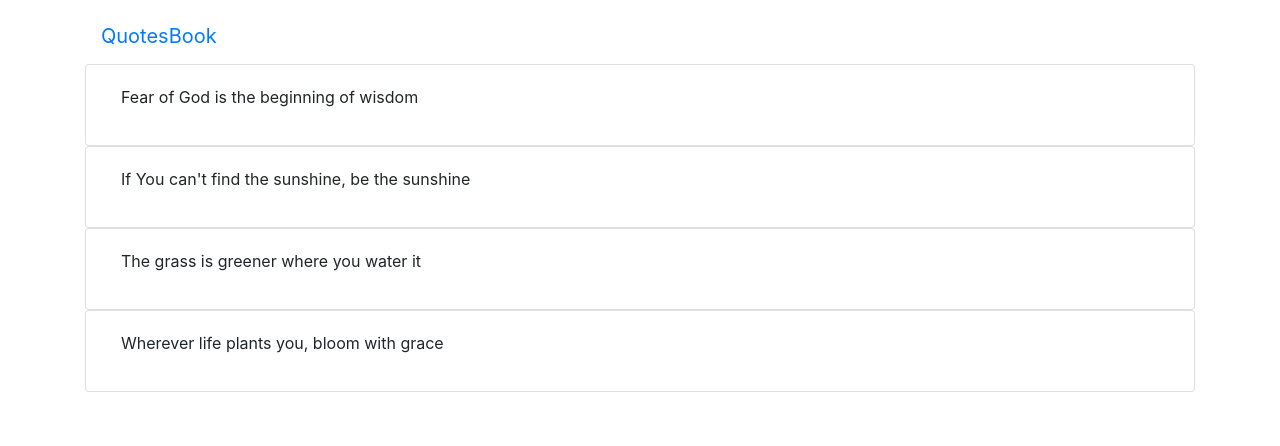
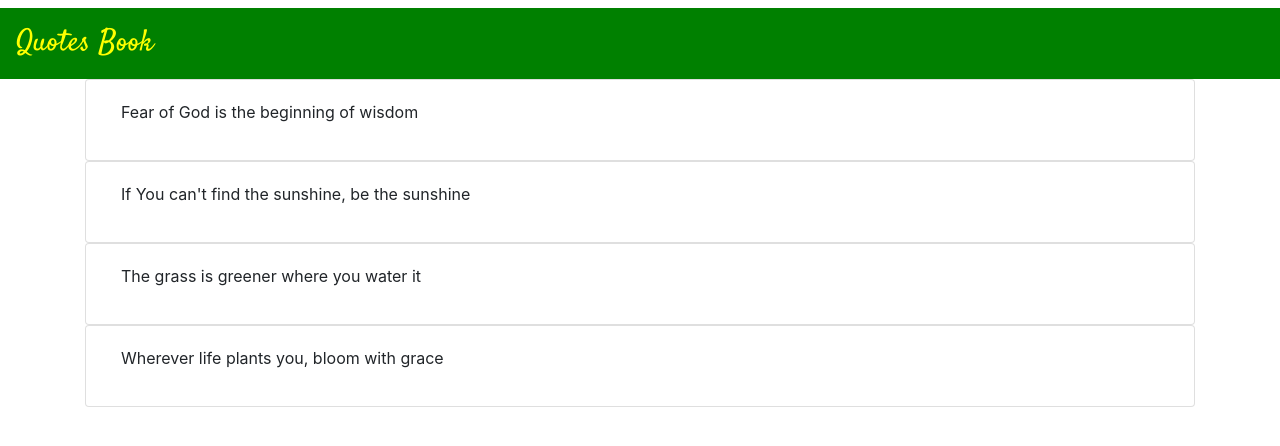
Before and after one commit to Jmos-Mbugua/Quotes, an Angular app: page / in a window 1280 px wide. Shown: the top 446 px of the page. Built offline with nearby package versions, Linux system fonts and the light colour scheme.

Commit message:
Style the navbar feature

```diff
--- a/src/app/app.component.html
+++ b/src/app/app.component.html
@@ -1,5 +1,6 @@
 <div>
   <h2> {{navtitle}}</h2>
+  <quotes-navbar></quotes-navbar>
   <app-quotes></app-quotes>
 
 </div>
--- a/src/app/app.module.ts
+++ b/src/app/app.module.ts
@@ -4,12 +4,14 @@ import { NgModule } from '@angular/core';
 import { AppRoutingModule } from './app-routing.module';
 import { AppComponent } from './app.component';
 import { QuotesComponent } from './quotes/quotes.component';
+import { QuotesNavbarComponent } from './quotes-navbar/quotes-navbar.component';
 
 
 @NgModule({
   declarations: [
     AppComponent,
     QuotesComponent,
+    QuotesNavbarComponent,
 
   ],
   imports: [
--- /dev/null
+++ b/src/app/quotes-navbar/quotes-navbar.component.css
@@ -0,0 +1,11 @@
+nav {
+    background-color: green;
+    font-family: 'Satisfy', cursive;
+
+
+}
+.navbar-header a {
+    font-size: 30px;
+    text-align: center;
+    color: yellow;
+}
--- /dev/null
+++ b/src/app/quotes-navbar/quotes-navbar.component.ts
@@ -0,0 +1,16 @@
+import { Component, OnInit } from '@angular/core';
+
+@Component({
+  selector: 'quotes-navbar',
+  templateUrl: './quotes-navbar.component.html',
+  styleUrls: ['./quotes-navbar.component.css']
+})
+export class QuotesNavbarComponent implements OnInit {
+
+
+  constructor() { }
+
+  ngOnInit() {
+  }
+
+}
--- a/src/app/quotes/quotes.component.html
+++ b/src/app/quotes/quotes.component.html
@@ -1,9 +1,4 @@
 <div class="container">
-    <nav class="navbar navbar-inverse navbar-fixed">
-            <div class="navbar-header">
-                <a href="#" class="navbar-brand logo">{{pgTitle}}</a>
-            </div>
-    </nav>
 <div class="card">
     <div class="card-body">
         <p class="text-align-center col-md-7">Fear of God is the beginning of wisdom</p>
--- a/src/app/quotes/quotes.component.ts
+++ b/src/app/quotes/quotes.component.ts
@@ -9,7 +9,7 @@ import { Component, OnInit } from '@angular/core';
   styleUrls: ['./quotes.component.css']
 })
 export class QuotesComponent implements OnInit {
-  pgTitle: string = 'QuotesBook'
+  // pgTitle: string = 'QuotesBook'
 
   constructor() { }
 
```
Also changed, not shown: 1 other file (tests, documents, lock files or other folders).
